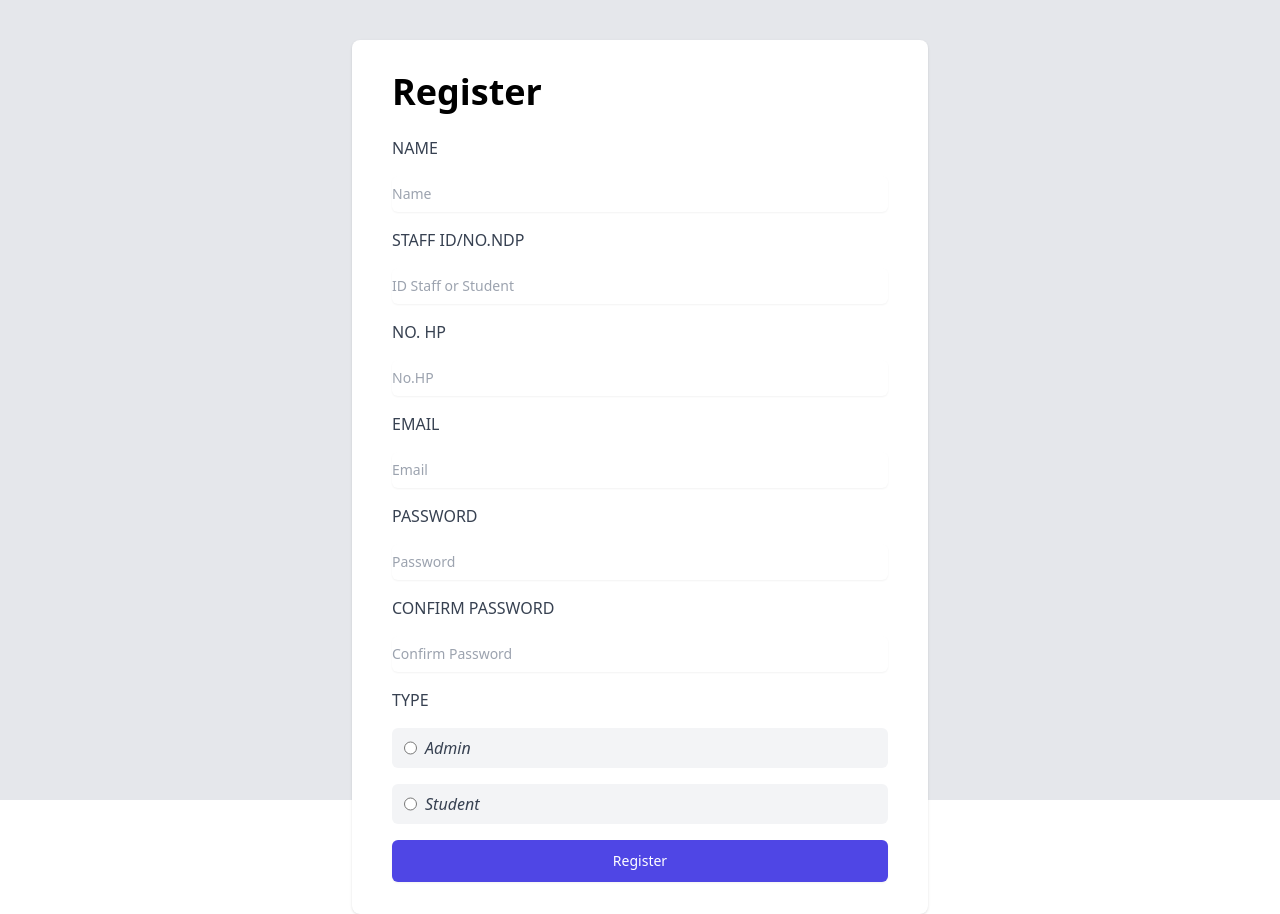
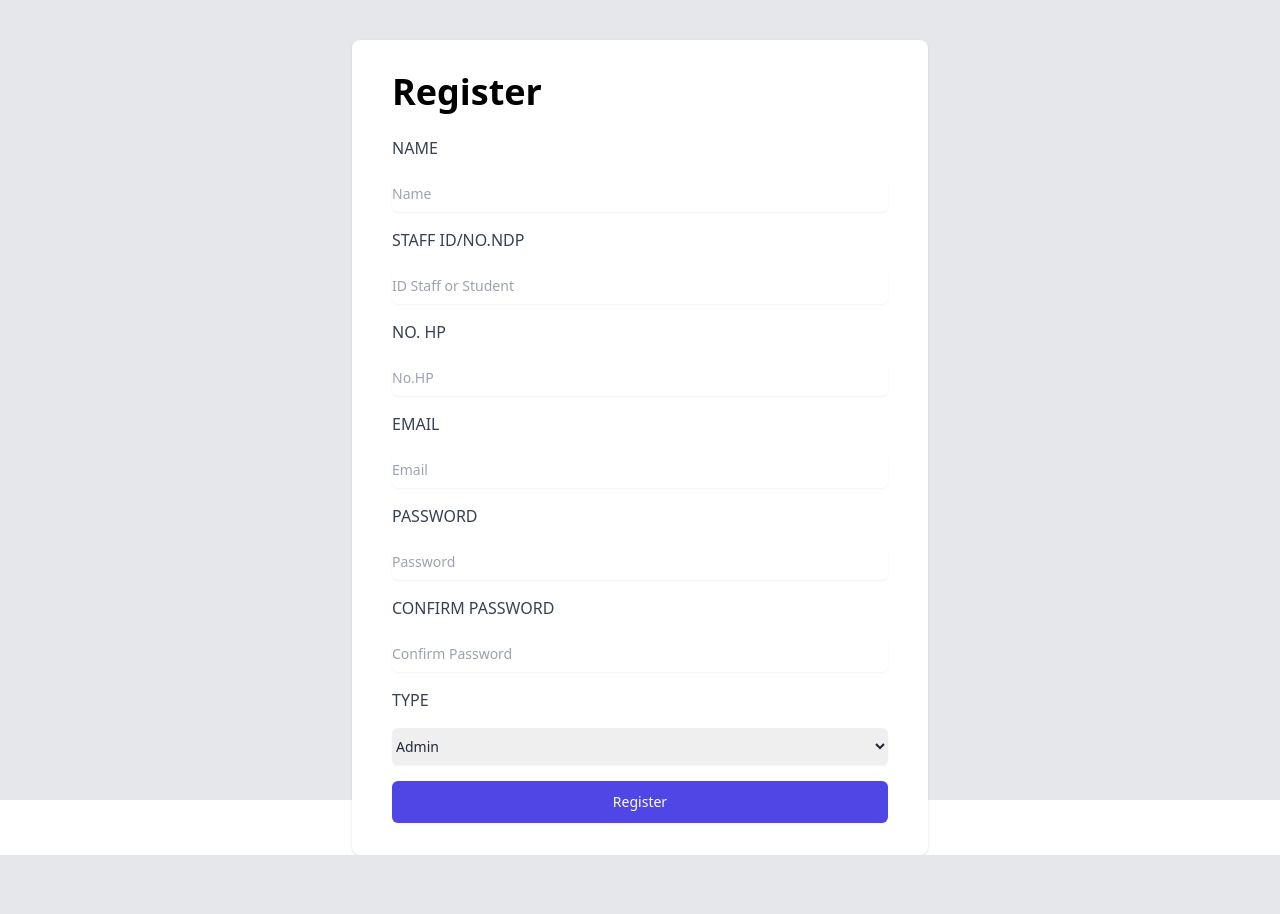
Before and after one commit to Nasy08/EquipmentLicense, a PHP site: page /register.php in a window 1280 px wide. After the commit the page ends 855 px from the top, so only its background shows below. Run offline with PHP 8.4, Linux system fonts and the light colour scheme; some libraries are stand-ins or nearby versions.

Commit message:
ubah file

```diff
--- a/register.php
+++ b/register.php
@@ -69,15 +69,11 @@ if ($_SERVER['REQUEST_METHOD'] == 'POST') {
 <input class="shadow-sm block w-full py-2 sm:text-sm rounded-md text-gray-800 disabled:bg-gray-200 sm:text-sm border-gray-300 focus:ring-primary-500 focus:border-primary-500 placeholder-gray-400 focus:outline-none  " type="password" name="confirm_password" placeholder="Confirm Password">
 
     <label class="block font-medium text-gray-700" for="type">TYPE</label>
-        <label class="flex bg-gray-100 text-gray-700 rounded-md px-3 py-2 my-3  hover:bg-indigo-300 cursor-pointer ">
-             <input type="radio" name="admin">
-             <i class="pl-2">Admin</i>
-        </label>
 
-        <label class="flex bg-gray-100 text-gray-700 rounded-md px-3 py-2 my-3  hover:bg-indigo-300 cursor-pointer ">
-            <input type="radio" name="student">
-            <i class="pl-2">Student</i>
-        </label>
+             <select name="admin" class="w-full shadow-sm block py-2 sm:text-sm rounded-md text-gray-800 disabled:bg-gray-200 sm:text-sm border-gray-300 focus:ring-primary-500 focus:border-primary-500 placeholder-gray-400 focus:outline-none  ">
+              <option value="admin">Admin</option>
+              <option value="student">Student</option>
+             </select>
 
 <div class="flex justify-end">
                 <button class="inline-flex items-center justify-center px-4 py-2.5 border border-transparent text-sm font-medium rounded-md shadow-sm focus:outline-none ring-2 ring-offset-2 ring-transparent ring-offset-transparent disabled:bg-gray-400 dark:disabled:bg-slate-700 appearance-none text-white bg-indigo-600 hover:bg-indigo-700 focus:ring-indigo-500 focus:ring-offset-white w-full" type="submit" name="_action" value="create"><div class="relative"><div class="">Register</div><div class="hidden absolute top-1/2 left-1/2 transform -translate-x-1/2 -translate-y-1/2"><svg class="animate-spin h-5 w-5 text-white" xmlns="http://www.w3.org/2000/svg" fill="none" viewBox="0 0 24 24"><circle class="opacity-25" cx="12" cy="12" r="10" stroke="currentColor" stroke-width="4"></circle><path class="opacity-75" fill="currentColor" d="M4 12a8 8 0 018-8V0C5.373 0 0 5.373 0 12h4zm2 5.291A7.962 7.962 0 014 12H0c0 3.042 1.135 5.824 3 7.938l3-2.647z"></path></svg></div></div></button>
```
